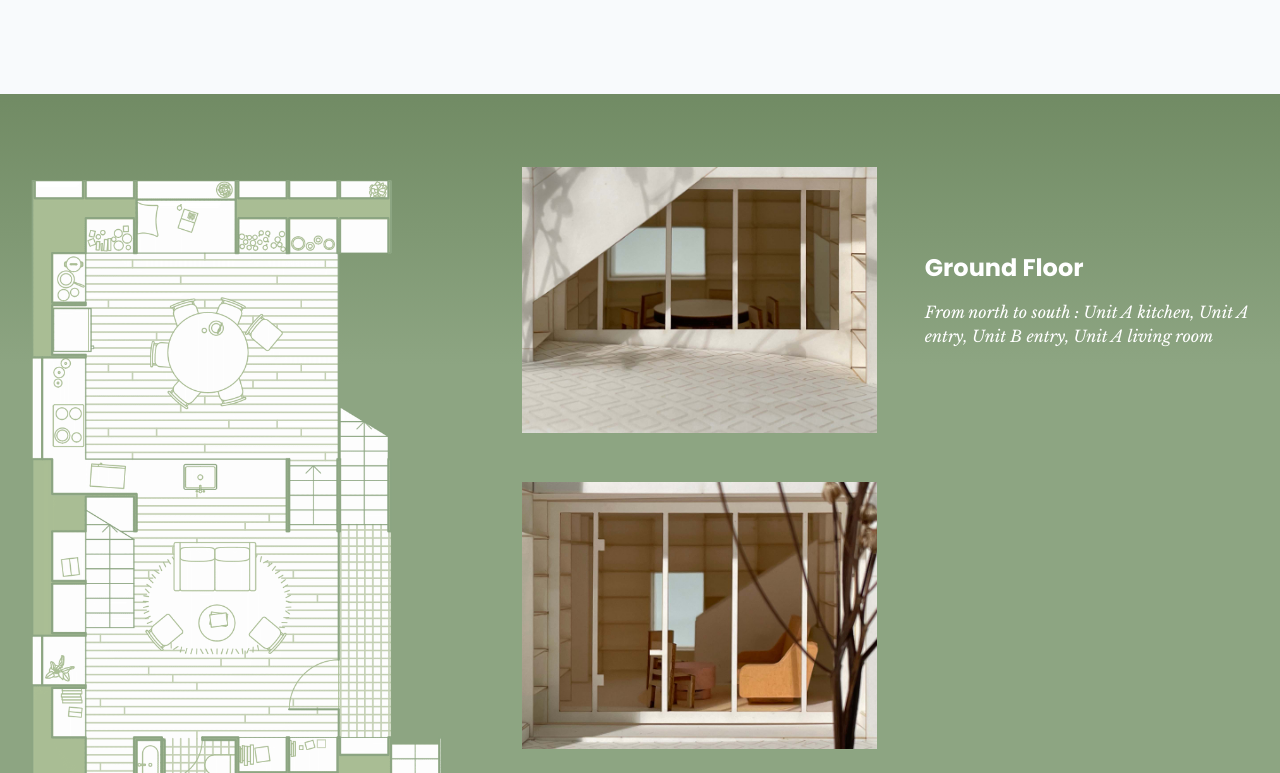
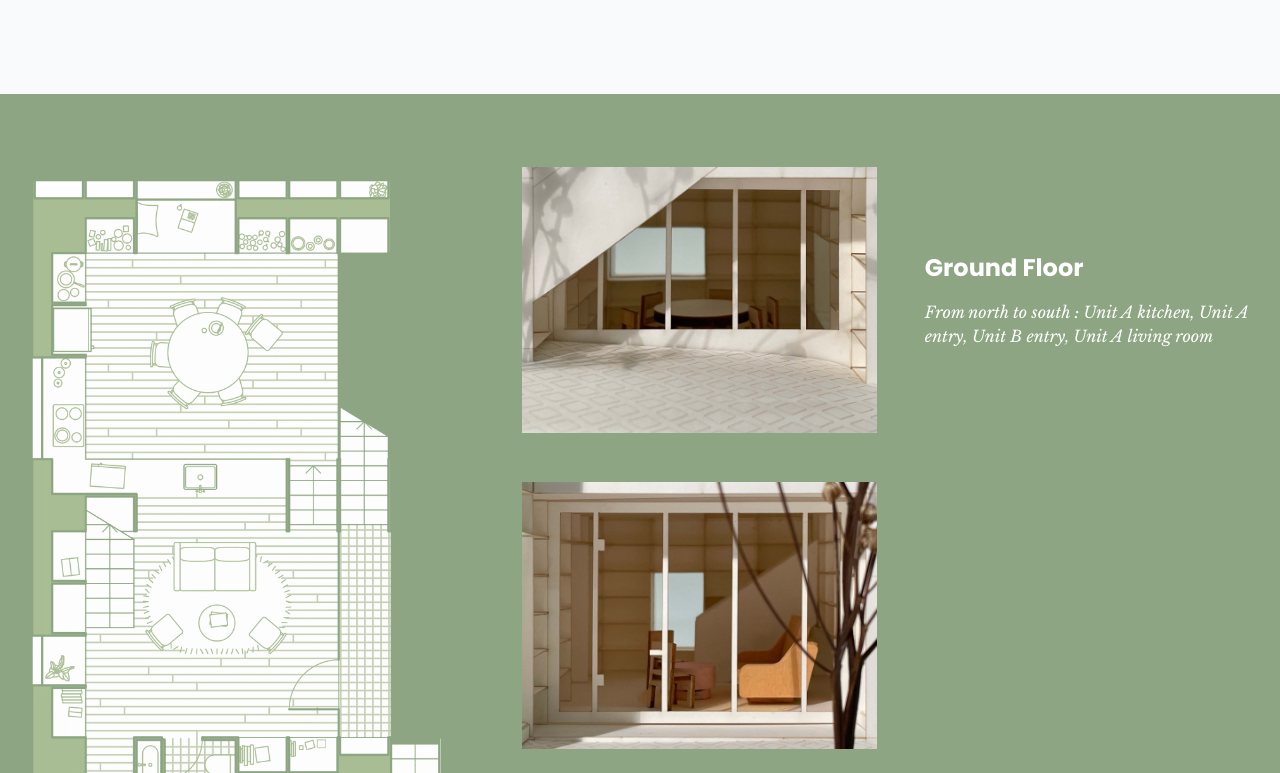
Before and after one commit to timrwood/portfolio, a SvelteKit app: page /projects/put-away-house in a window 1280 px wide. Shown: the part 2967-3740 px from the top of the page. Built offline with nearby package versions, Linux system fonts and the light colour scheme.

Commit message:
Better styles for plan and images

```diff
--- a/src/routes/projects/put-away-house/PlanAndImages.svelte
+++ b/src/routes/projects/put-away-house/PlanAndImages.svelte
@@ -9,7 +9,7 @@
 </script>
 
 <div
-  class="m-[0_-50vw] w-[100vw] relative left-1/2 right-1/2 py-12 bg-gradient-to-b from-[#718B64] to-[#8DA582] to-20% bg-gradient-to-b"
+  class="m-[0_-50vw] w-[100vw] relative left-1/2 right-1/2 py-12 bg-[#8DA582] border-b-4 border-slate-50"
   style="background-color:#8DA582"
 >
   <div class="container mx-auto">
```
